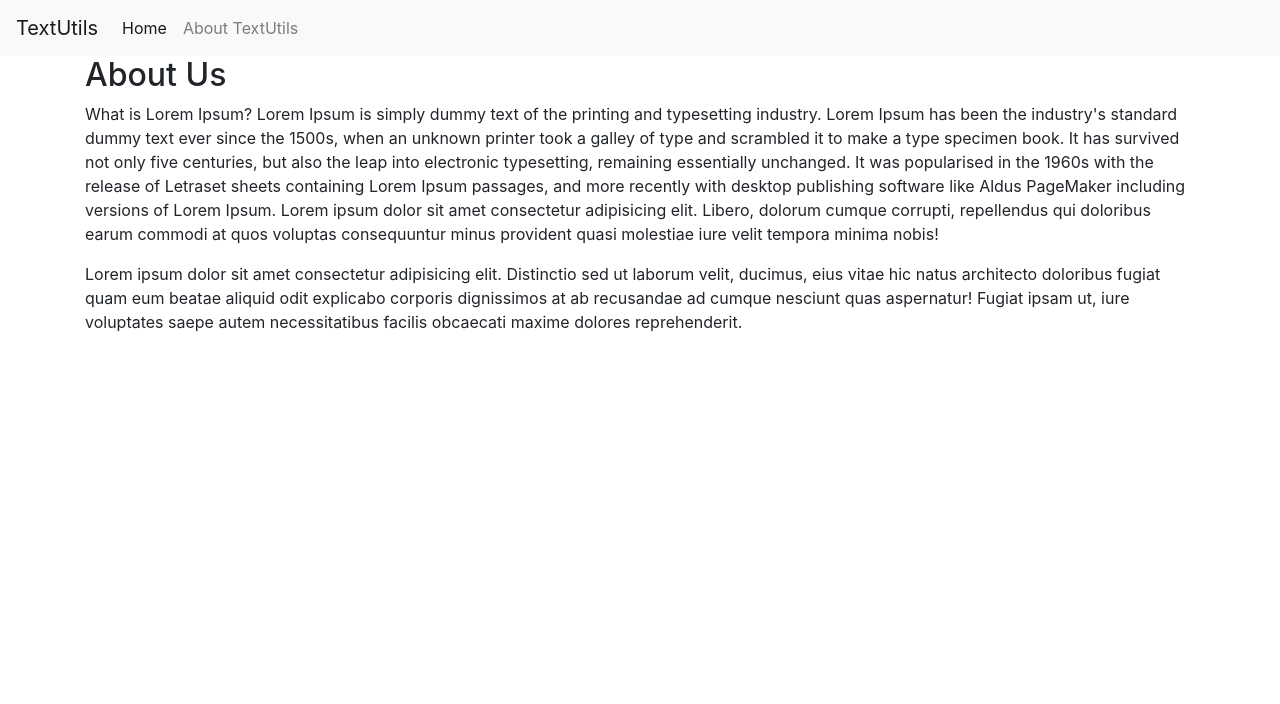
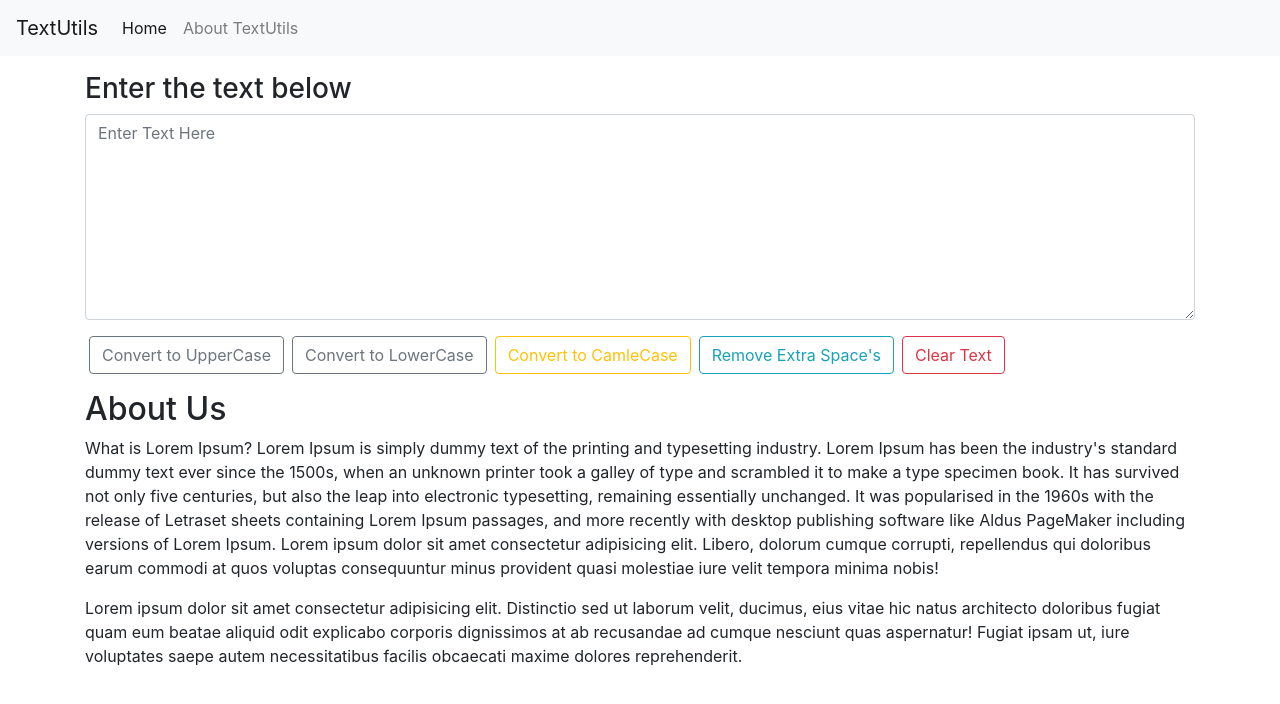
Before and after one commit to mr-miyur/Text_Utils, a React (Create React App) app: page / in a window 1280 px wide. Shown: the top 704 px of the page. Built offline with nearby package versions, Linux system fonts and the light colour scheme.

Commit message:
added alert message

```diff
--- a/src/App.js
+++ b/src/App.js
@@ -1,15 +1,31 @@
+import { useState } from "react";
 import "./App.css";
 import About from "./components/About";
+import Alert from "./components/Alert";
 import NavBar from "./components/NavBar";
-// import TextForm from "./components/TextForm";
+
+import TextForm from "./components/TextForm";
 
 function App() {
+  const [alert, setAlert] = useState(null);
+
+  const showAlert = (message, type) => {
+    setAlert({
+      message: message,
+      type: type,
+    });
+
+    setTimeout(() => {
+      setAlert(null);
+    }, 1500);
+  };
+
   return (
     <>
       <NavBar title="TextUtils" aboutText="About TextUtils" />
-
-      {/* <TextForm /> */}
-      <About/>
+      <Alert alert={alert} />
+      <TextForm showAlert={showAlert} />
+      <About />
     </>
   );
 }
--- /dev/null
+++ b/src/components/Alert.js
@@ -0,0 +1,20 @@
+import React from "react";
+
+function Alert(props) {
+  const capitalize = (word) => {
+    const lower = word.toLowerCase();
+    return lower.charAt(0).toUpperCase() + lower.slice(1);
+  };
+  return (
+    props.alert && (
+      <div>
+        <div className={`alert alert-${props.alert.type}`} role="alert">
+          <strong>{capitalize(props.alert.type)}</strong> :{" "}
+          {props.alert.message}
+        </div>
+      </div>
+    )
+  );
+}
+
+export default Alert;
--- a/src/components/TextForm.js
+++ b/src/components/TextForm.js
@@ -1,21 +1,24 @@
 import React, { useState } from "react";
 
-export default function TextForm() {
+export default function TextForm(props) {
   const [text, setText] = useState("");
 
   const handleUpperCase = () => {
     let newText = text.toUpperCase();
     setText(newText);
+    props.showAlert("Text Converted to UpperCase", "success");
   };
 
   const handleLowerCase = () => {
     let newText = text.toLowerCase();
     setText(newText);
+    props.showAlert("Text Converted to LowerCase", "success");
   };
 
   const handleExtraSpaces = () => {
     let newText = text.replace(/ +(?= )/g, "");
     setText(newText);
+    props.showAlert("Removed Extra Space's", "success");
   };
 
   const handleCamleCase = () => {
@@ -33,12 +36,13 @@ export default function TextForm() {
     }
 
     setText(str);
+    props.showAlert("Text Converted to Camel Case", "success");
   };
 
   const handleClearText = () => {
-        setText('');
+    setText("");
+    props.showAlert("Text Cleared", "success");
   };
-
 
   return (
     <>
```
Also changed, not shown: src/components/About.js (+9 -7 lines), src/components/NavBar.js (+27 -14 lines).
